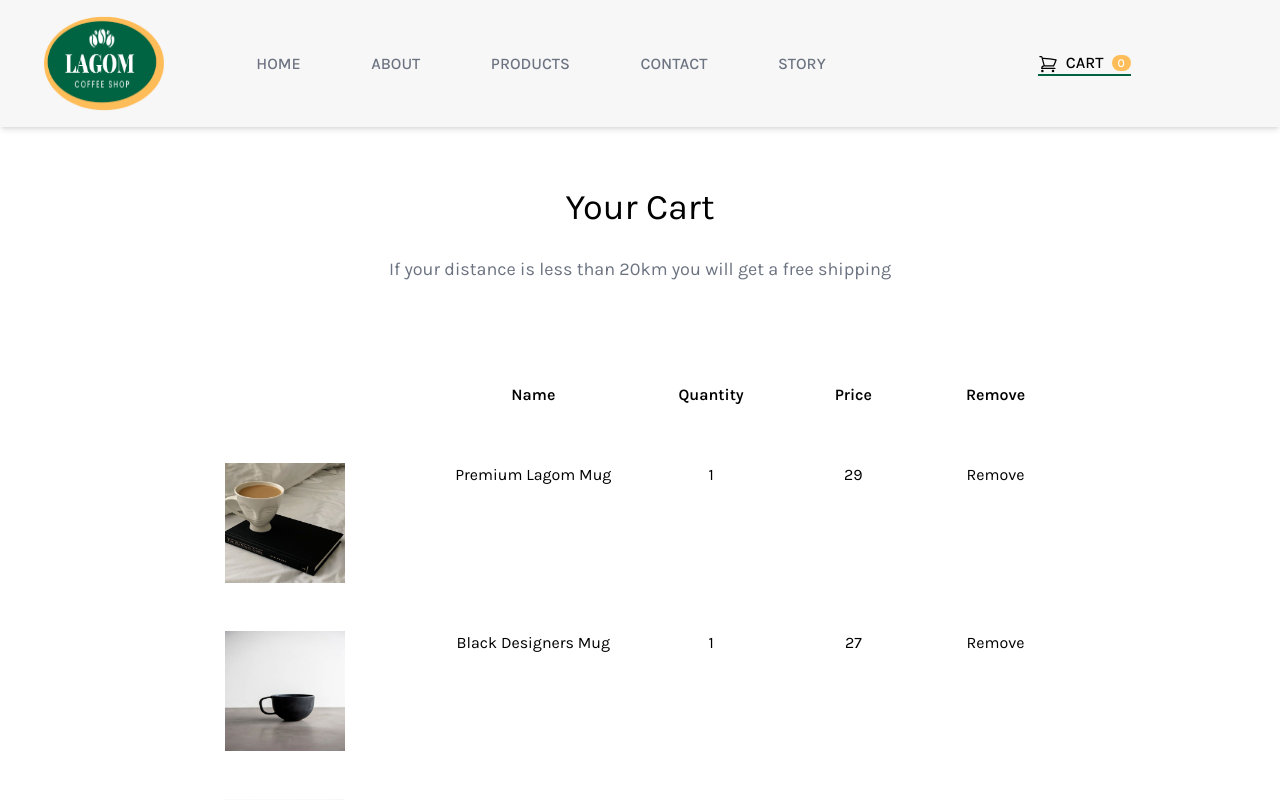
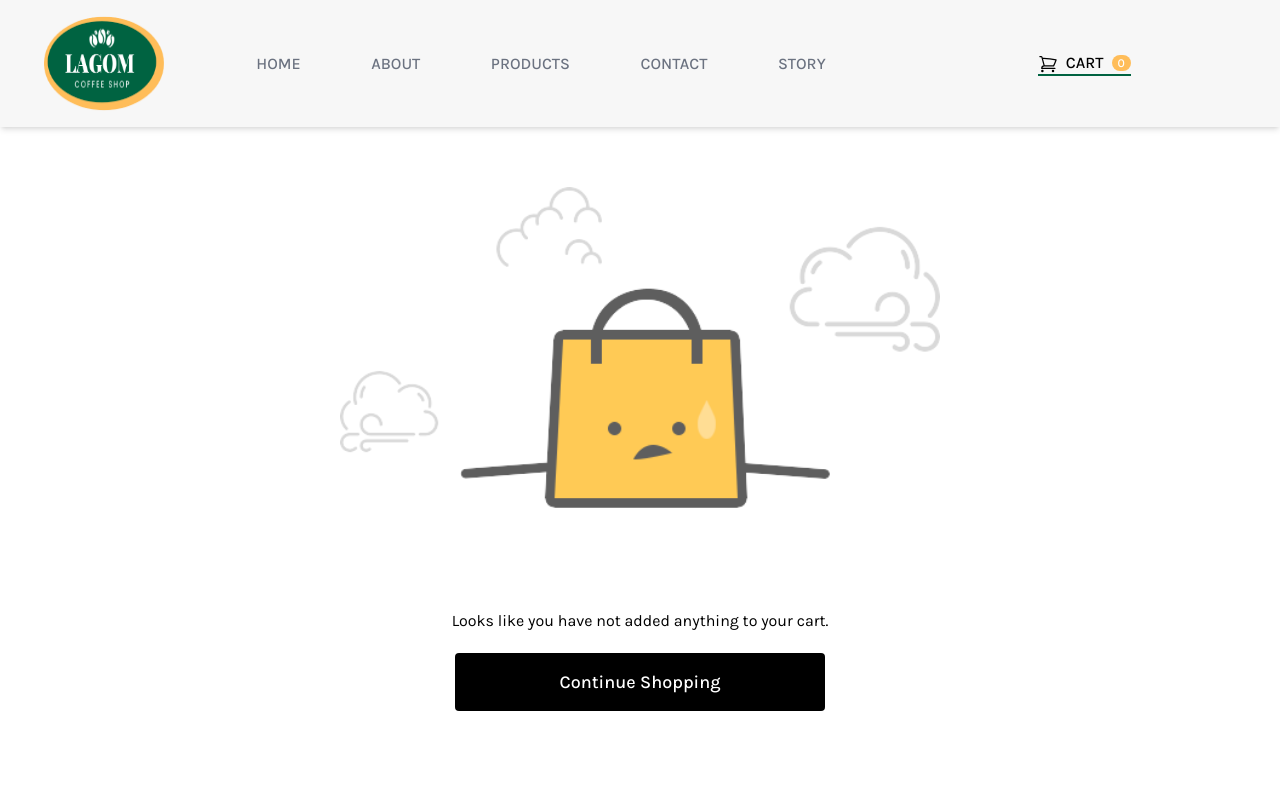
Before and after one commit to HuyZen/coffee_shop1_project, a React (Create React App) app: page /cart in a window 1280 px wide. Shown: the top 800 px of the page. Built offline with nearby package versions, Linux system fonts and the light colour scheme.

Commit message:
change cart

```diff
--- a/src/container/Cart.jsx
+++ b/src/container/Cart.jsx
@@ -7,7 +7,7 @@ const Cart = () => {
 
     return (
         <div>
-            <CartList />
+            <EmptyCart />
             {/* {
                 cart.length === 0 && <EmptyCart />
             }
```
